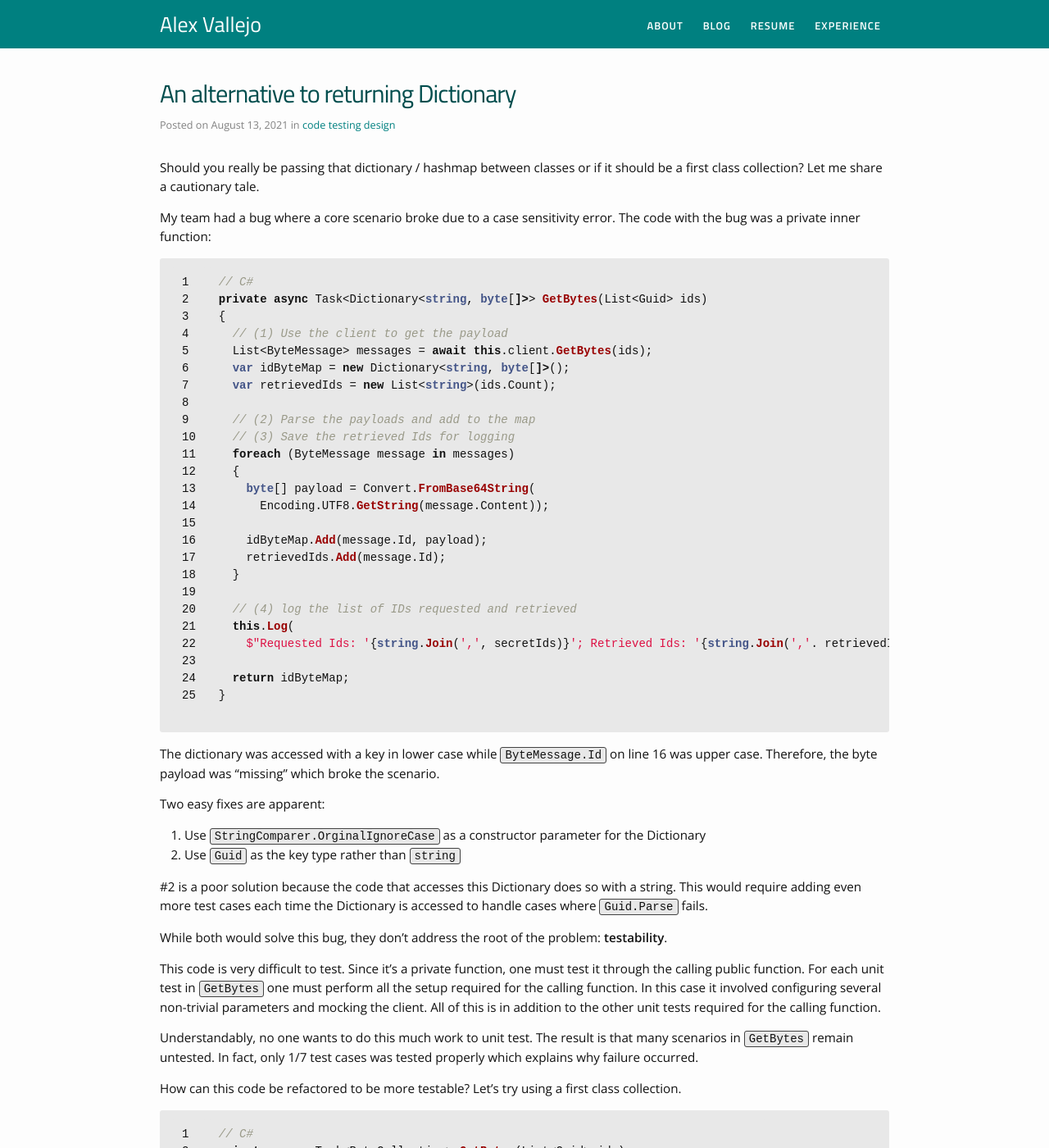
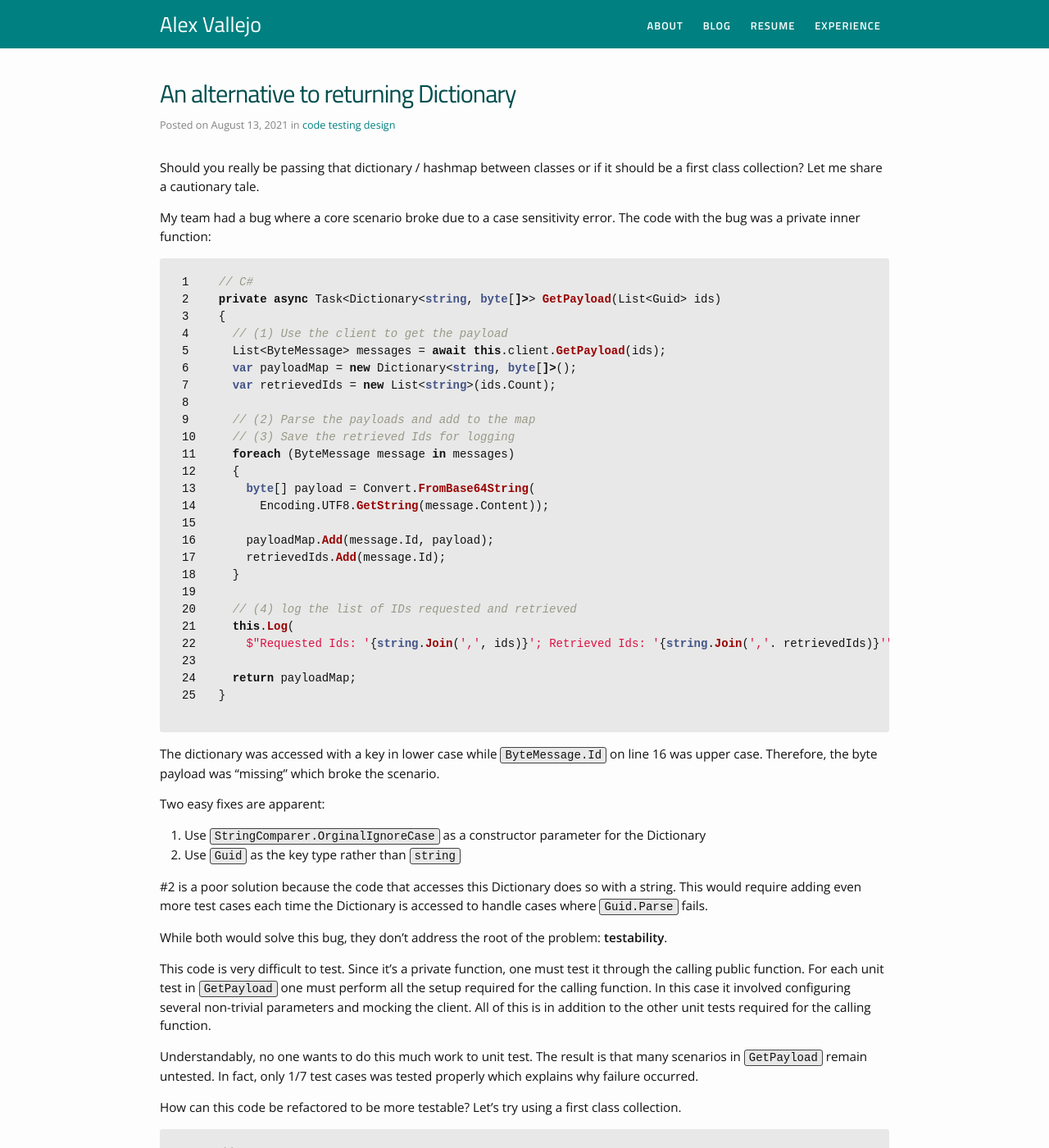
Before and after one commit to valleyjo/valleyjo.github.io, a Jekyll site: the page built from _posts/2021-08-12-dictionary-alternative.md, in a window 1280 px wide and 1400 px high. Shown: the whole window at 82% size. Built offline with Jekyll 4.4.1, drawn with Linux system fonts in a browser that asks for light colours; some of the changed text lies outside the part shown.

Commit message:
Change function name and fix leakage

```diff
--- a/_posts/2021-08-12-dictionary-alternative.md
+++ b/_posts/2021-08-12-dictionary-alternative.md
@@ -10,11 +10,11 @@ Should you really be passing that dictionary / hashmap between classes or if it
 My team had a bug where a core scenario broke due to a case sensitivity error. The code with the bug was a private inner function:
 {% highlight csharp linenos %}
 // C#
-private async Task<Dictionary<string, byte[]>> GetBytes(List<Guid> ids)
+private async Task<Dictionary<string, byte[]>> GetPayload(List<Guid> ids)
 {
   // (1) Use the client to get the payload
-  List<ByteMessage> messages = await this.client.GetBytes(ids);
-  var idByteMap = new Dictionary<string, byte[]>();
+  List<ByteMessage> messages = await this.client.GetPayload(ids);
+  var payloadMap = new Dictionary<string, byte[]>();
   var retrievedIds = new List<string>(ids.Count);
 
   // (2) Parse the payloads and add to the map
@@ -24,15 +24,15 @@ private async Task<Dictionary<string, byte[]>> GetBytes(List<Guid> ids)
     byte[] payload = Convert.FromBase64String(
       Encoding.UTF8.GetString(message.Content));
 
-    idByteMap.Add(message.Id, payload);
+    payloadMap.Add(message.Id, payload);
     retrievedIds.Add(message.Id);
   }
 
   // (4) log the list of IDs requested and retrieved
   this.Log(
-    $"Requested Ids: '{string.Join(',', secretIds)}'; Retrieved Ids: '{string.Join(','. retrievedIds)}'");
+    $"Requested Ids: '{string.Join(',', ids)}'; Retrieved Ids: '{string.Join(','. retrievedIds)}'");
 
-  return idByteMap;
+  return payloadMap;
 }
 {% endhighlight %}
 
@@ -46,18 +46,18 @@ Two easy fixes are apparent:
 
 While both would solve this bug, they don’t address the root of the problem: **testability**.
 
-This code is very difficult to test. Since it’s a private function, one must test it through the calling public function. For each unit test in `GetBytes` one must perform all the setup required for the calling function. In this case it involved configuring several non-trivial parameters and mocking the client. All of this is in addition to the other unit tests required for the calling function.
+This code is very difficult to test. Since it’s a private function, one must test it through the calling public function. For each unit test in `GetPayload` one must perform all the setup required for the calling function. In this case it involved configuring several non-trivial parameters and mocking the client. All of this is in addition to the other unit tests required for the calling function.
 
-Understandably, no one wants to do this much work to unit test. The result is that many scenarios in `GetBytes` remain untested. In fact, only 1/7 test cases was tested properly which explains why failure occurred.
+Understandably, no one wants to do this much work to unit test. The result is that many scenarios in `GetPayload` remain untested. In fact, only 1/7 test cases was tested properly which explains why failure occurred.
 
 How can this code be refactored to be more testable? Let’s try using a first class collection.
 
 {% highlight csharp linenos %}
 // C#
-private async Task<ByteCollection> GetBytes(List<Guid> ids)
+private async Task<ByteCollection> GetPayload(List<Guid> ids)
 {
   // (1) Use the client to get the payload
-  List<ByteMessage> messages = await this.client.GetBytes(ids);
+  List<ByteMessage> messages = await this.client.GetPayload(ids);
 
   // (2) Parse the payloads and add to the map
   // (3) Save the retrieved Ids for logging
@@ -65,7 +65,7 @@ private async Task<ByteCollection> GetBytes(List<Guid> ids)
 
   // (4) log the list of IDs requested and retrieved
   this.Log(
-    $"Requested Ids: {string.Join(',', secretIds)}; Retrieved Ids: {result}");
+    $"Requested Ids: {string.Join(',', ids)}; Retrieved Ids: {result}");
 
   return result;
 }
@@ -80,7 +80,7 @@ There are several key advantages to this approach:
 3. A common and well-tested access pattern via `this[string key]`
   1. No additional tests needed when `ByteCollection` is accessed to test errors
 4. ByteCollection is the right place to add more functionality in the event it becomes required
-5. Readability is increased because each line in `GetBytes` now operates on a similar level of abstraction
+5. Readability is increased because each line in `GetPayload` now operates on a similar level of abstraction
 
 A combination of #1 and #2 leads to easily covering all seven unit test cases. As one focuses directly on these small test cases, one is much more likely to consider the case sensitivity issue. It’s easy to forget the case sensitivity edge case when attempting to test functionality several levels deep in private methods.
 
```
